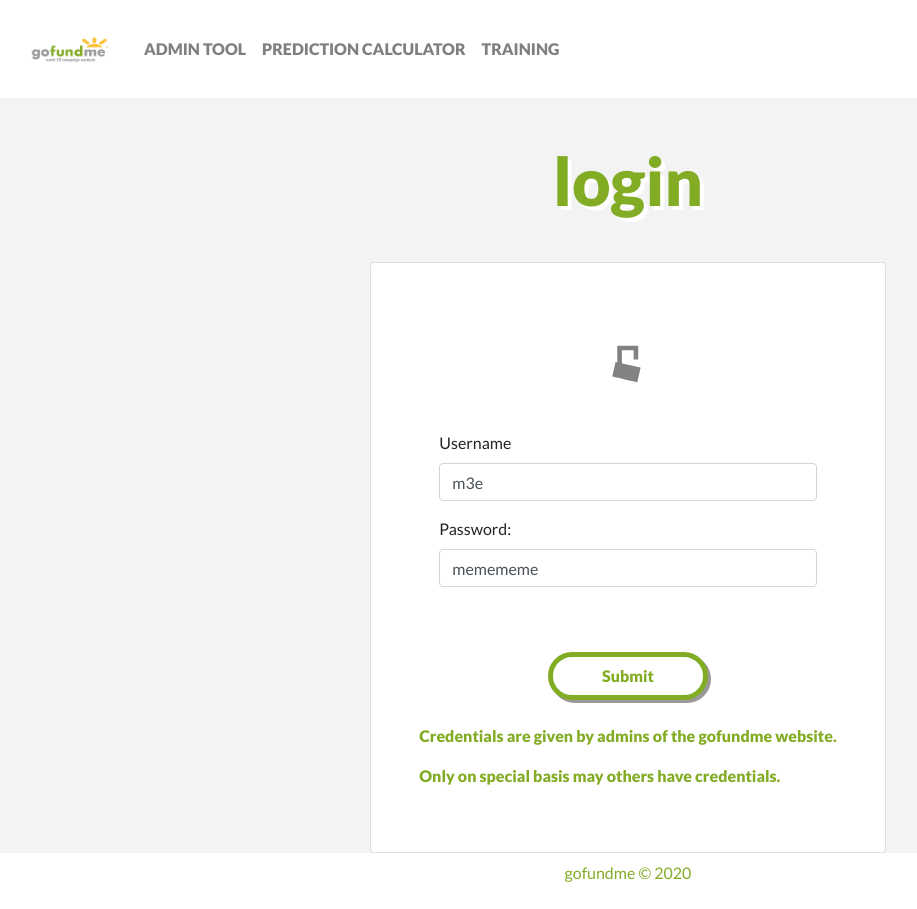
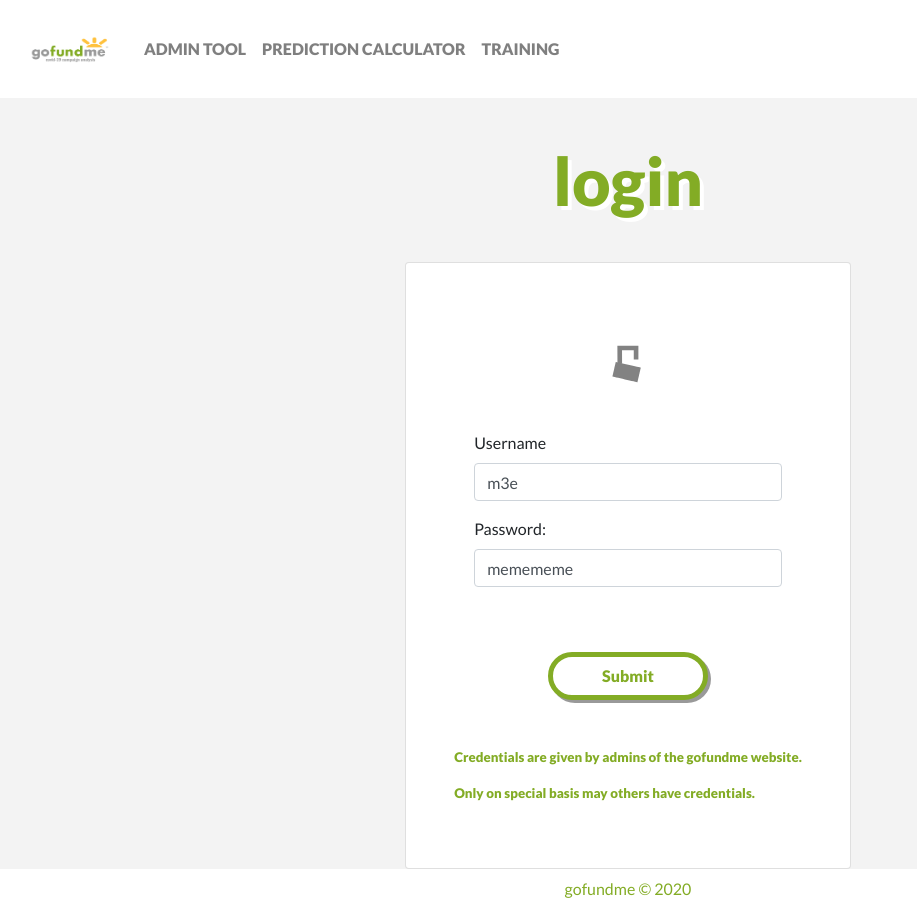
Before and after one commit to broadkent/intexFront, a React (Create React App) app: page /login in a window 1280 px wide. Shown: the whole page, without its empty margins (12-929 px from the left). Built offline with nearby package versions, Linux system fonts and the light colour scheme; no server answers.

Commit message:
login lock

```diff
--- a/src/login.js
+++ b/src/login.js
@@ -91,10 +91,11 @@
               Submit
             </bs.Button>
           </bs.Row>
-          <p style={{ color: "#83AC25" }} className='font-weight-bold'>
-            Credentials are given by admins of the gofundme website.{" "}
+          <br />
+          <p style={{ color: "#83AC25", fontSize: "10pt" }} className='font-weight-bold'>
+            Credentials are given by admins of the gofundme website.
           </p>
-          <p style={{ color: "#83AC25" }} className='font-weight-bold'>
+          <p style={{ color: "#83AC25", fontSize: "10pt" }} className='font-weight-bold'>
             Only on special basis may others have credentials.
           </p>
 
```
